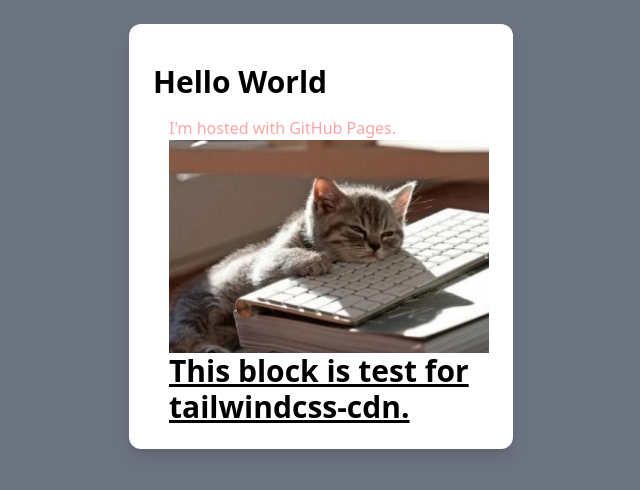
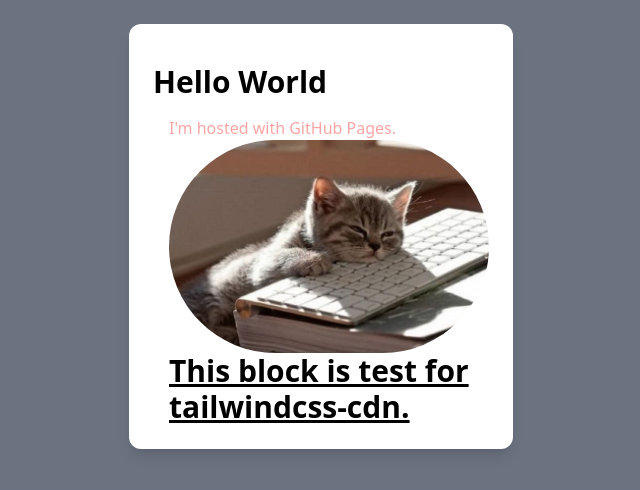
Before and after one commit to nervers1/nervers1.github.io, a plain HTML site: page index.html in a window 1280 px wide. Shown: the whole page, without its empty margins (319-959 px from the left). Drawn offline with nearby package versions, Linux system fonts and the light colour scheme.

Commit message:
Update index.html

```diff
--- a/index.html
+++ b/index.html
@@ -8,7 +8,7 @@
     <div class="m-6 p-6 max-w-sm mx-auto bg-white rounded-xl shadow-lg flex-col items-center space-x-4">
         <h1 class="text-3xl font-bold font-green-500 my-4 mx-auto ">Hello World</h1>
         <p class="text-2md text-red-300 ">I'm hosted with GitHub Pages.</p>
-        <p><img src="img/IMG_6236.JPG" class="w-100 h-100"></p>
+        <p><img src="img/IMG_6236.JPG" class="w-100 h-100 rounded-full"></p>
         <h1 class="text-3xl font-bold underline">This block is test for tailwindcss-cdn.</h1>
     </div>
 </body>
```
